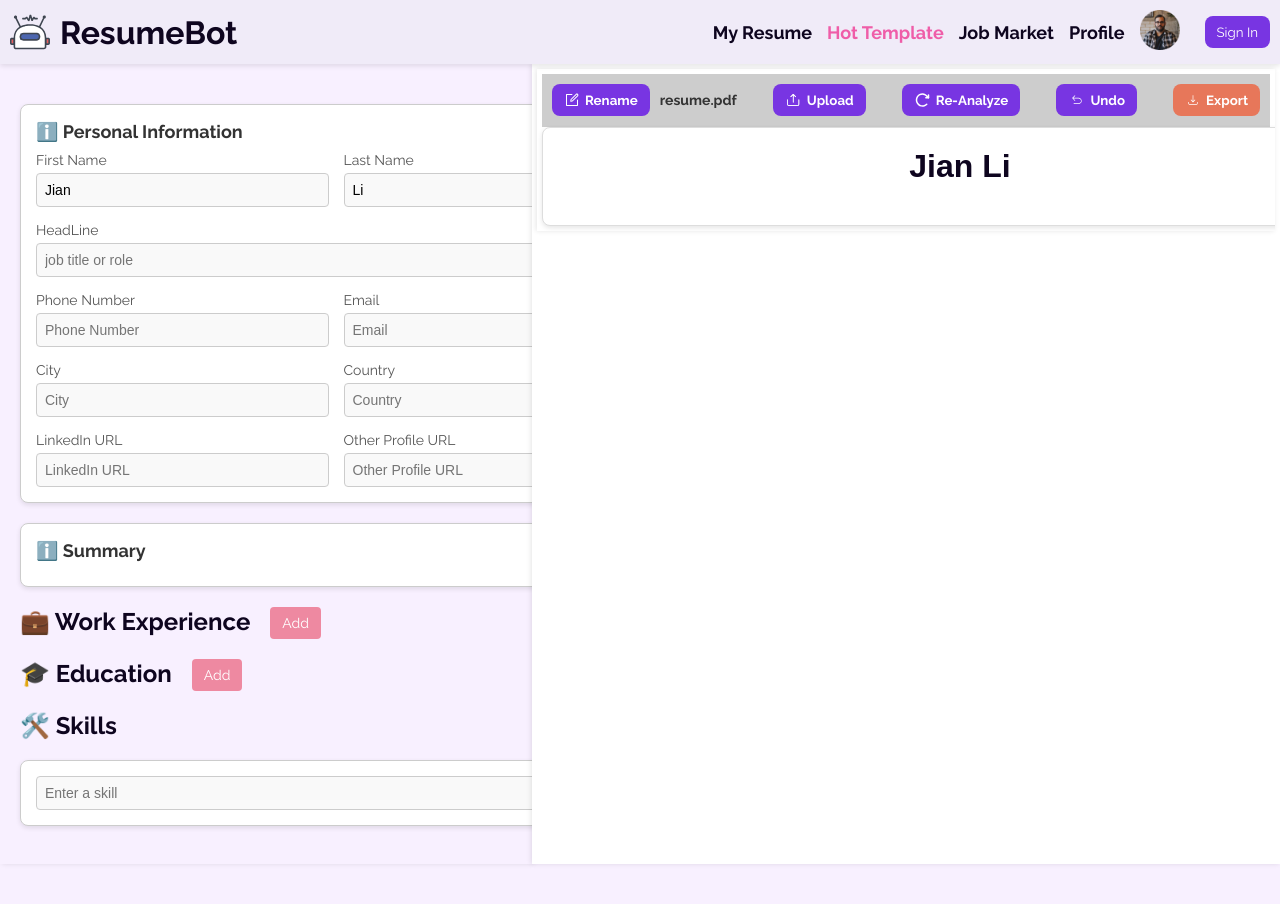
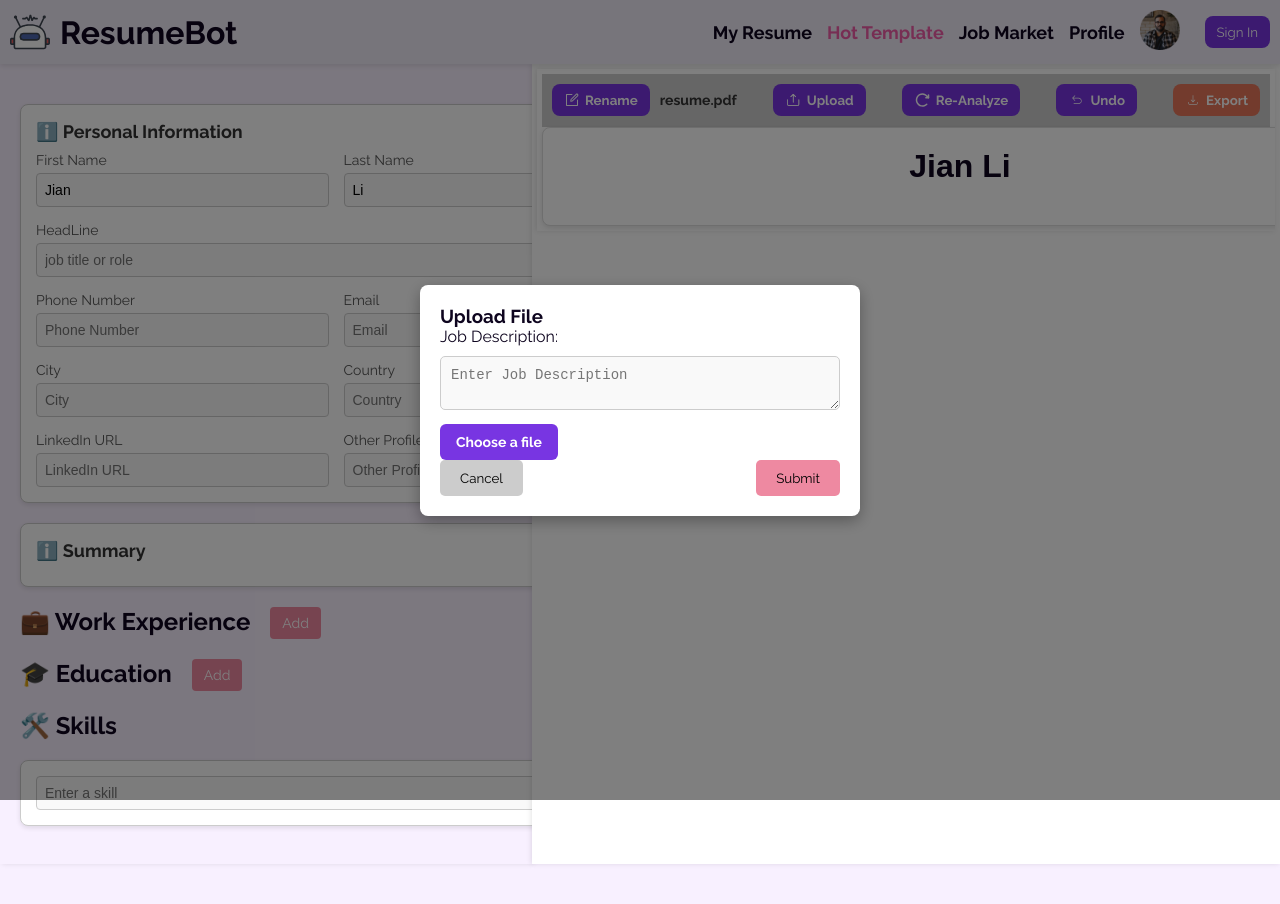
Before and after one commit to RichardThunder/Resume-Modifier, a Vue app: page / in a window 1280 px wide. Both pictures are taken after a click on the button "Upload". Shown: the top 904 px of the page. Built offline with nearby package versions, Linux system fonts and the light colour scheme.

Commit message:
添加一个文件上传页面, 用于输入job description && resume.pdf

```diff
--- a/src/components/Toolbar.vue
+++ b/src/components/Toolbar.vue
@@ -5,27 +5,20 @@
       <button class="toolbar-btn rename" @click="editFileName">
         <img src="../assets/toolbar/ep_edit.svg" alt="edit"/>Rename
       </button>
-      <span class="file-name">{{fileName}}</span>
+      <span class="file-name">{{ fileName }}</span>
     </div>
 
     <div v-else class="filename-edit">
       <button class="toolbar-btn rename" @click="disableEditing">
         <img src="../assets/toolbar/save.svg" alt="save"/>Save
       </button>
-    <input type="text" class="file-name-input" ref="fileNameInput" v-model="fileName" @blur="disableEditing"  @keyup.enter="disableEditing"/>
+      <input type="text" class="file-name-input" ref="fileNameInput" v-model="fileName" @blur="disableEditing"
+             @keyup.enter="disableEditing"/>
     </div>
 
-    <button class="toolbar-btn upload" @click="toggleUpload">
+    <button class="toolbar-btn upload" @click="toggleModal">
       <img src="../assets/toolbar/circum_export.svg" alt="upload"/>Upload
     </button>
-    <input
-        type="file"
-        ref="fileInput"
-        class="file-input"
-        accept=".pdf"
-        @change="handleFileUpload"
-        v-show="showUpload"
-    />
     <button class="toolbar-btn reanalyze">
       <img src="../assets/toolbar/mynaui_redo.svg" alt="redo"/>Re-Analyze
     </button>
@@ -33,92 +26,121 @@
       <img src="../assets/toolbar/material-symbols-light_undo.svg" alt="undo"/>Undo
     </button>
     <button class="toolbar-btn export" @click="exportToPDF">
-      <img src="../assets/toolbar/material-symbols-light_download.svg" alt="export" />Export
+      <img src="../assets/toolbar/material-symbols-light_download.svg" alt="export"/>Export
     </button>
+  </div>
+  <!-- 弹出窗口 -->
+  <div v-if="showModal" class="modal-overlay">
+    <div class="modal">
+      <h3>Upload File</h3>
+      <label for="jobDescription">Job Description:</label>
+      <textarea
+          id="jobDescription"
+          v-model="jobDescription"
+          placeholder="Enter Job Description"
+          class="modal-input"
+      />
+      <div class="choose-and-filename">
+        <div class="choose-file">
+          <label for="fileUpload">Choose a file</label>
+          <input
+              id="fileUpload"
+              type="file"
+              ref="fileInput"
+              class="file-input"
+              accept=".pdf"
+              @change="handleFileChange"
+          />
+        </div>
+        <span v-if="selectedFile" style="font-weight: bold">{{ selectedFile.name }}</span>
+      </div>
+      <div class="modal-actions">
+        <button class="modal-btn cancel" @click="toggleModal">Cancel</button>
+        <button class="modal-btn" @click="submitData">Submit</button>
+      </div>
+    </div>
   </div>
 </template>
 
 <script setup>
 import axios from 'axios';
-import {store,fileName} from '../store.js';
+import {store, fileName} from '../store.js';
 import {nextTick, ref} from 'vue';
 import html2pdf from 'html2pdf.js';
 
 const showUpload = ref(false);
 const fileInput = ref(null);
 const isEditing = ref(false);
-const fileNameInput =ref(null);
+const fileNameInput = ref(null);
+const showModal = ref(false);
+const jobDescription = ref('');
+const selectedFile = ref(null);
 
-const toggleUpload = () => {
-  showUpload.value = !showUpload.value;
-  if (showUpload.value) {
-    // 自动点击文件上传框
-    fileInput.value?.click();
+const toggleModal = () => {
+  showModal.value = !showModal.value;
+};
+const handleFileChange = (event) => {
+  selectedFile.value = event.target.files[0];
+};
+
+const submitData = async () => {
+  if (!jobDescription.value || !selectedFile.value) {
+    alert('Please provide both job description and a file.');
+    return;
+  }
+
+  const formData = new FormData();
+  formData.append('file', selectedFile.value);
+  formData.append('job_description', jobDescription.value);
+
+  try {
+    const response = await axios.post('http://localhost:8080/api/pdfupload/', formData, {
+      headers: {'Content-Type': 'multipart/form-data'}
+    });
+
+    if (response.data.status === 200) {
+      console.log('Data received from server:', response.data);
+      fileName.value = selectedFile.value.name;
+      Object.assign(store, response.data.data);
+    } else {
+      console.error('Error uploading data:', response.data);
+    }
+  } catch (error) {
+    console.error('Failed to upload data:', error);
+  } finally {
+    toggleModal();
+    jobDescription.value = '';
+    selectedFile.value = null;
+
+  }
+};
+const editFileName = () => {
+  isEditing.value = true;
+  nextTick(() => {
+    fileNameInput.value?.focus();
+  });
+
+};
+const disableEditing = () => {
+  isEditing.value = false;
+  if (!fileName.value) {
+    fileName.value = 'Untitled.pdf';
   }
 };
 
-const handleFileUpload = async (event) => {
-  const file = event.target.files[0];
-  if (!file) return;
-  fileName.value = file.name; // 保存文件名
-
-  const formData = new FormData();
-  formData.append('pdf', file);
-
-  try {
-    const response = await axios.post('http://localhost:8080/api/pdfupload/', formData, {
-      headers: { 'Content-Type': 'multipart/form-data' },
-    });
-    if (response.data.status === 200) {
-      Object.assign(store, response.data.data);
-      console.log('Data received from server:', store);
-    } else {
-      console.error('Error uploading PDF:', response.data);
-    }
-  } catch (error) {
-    console.error('Failed to upload PDF:', error);
-  } finally {
-    showUpload.value = false;
-  }
-};
-const editFileName = ()=>{
-  isEditing.value=true;
-  nextTick(()=>{fileNameInput.value?.focus();})
-
-}
-const disableEditing=()=>{
-  isEditing.value=false;
-  if(!fileName.value){
-    fileName.value="Untitled.pdf";
-  }
-}
-
-const exportToPDF=()=>{
+const exportToPDF = () => {
   const element = document.querySelector('.resume-container'); // 选择需要导出的内容
-  console.log(element+""+"element");
+  console.log(element + '' + 'element');
   const options = {
     margin: 0.5,
     filename: fileName.value,
-      image: { type: 'jpeg', quality: 0.98 },
-      html2canvas: { scale: 2,useCORS: true, },
-      jsPDF: { unit: 'in', format: [11,17], orientation: 'portrait' },
+    image: {type: 'jpeg', quality: 0.98},
+    html2canvas: {scale: 2, useCORS: true},
+    jsPDF: {unit: 'in', format: [11, 17], orientation: 'portrait'}
   };
 
   html2pdf().set(options).from(element).save();
-}
-/*const uploadPDF = async () => {
-  try {
-    const response = await axios.post('http://localhost:8080/api/pdfupload/');
-    if (response.data.status === 200) {
-      Object.assign(store,response.data.data);
-      console.log("get data from server",store);
-    } else {
-      console.error('Error uploading PDF:', response.data);
-    }
-  } catch (error) {
-    console.error('Failed to upload PDF:', error);
-  }
-};*/
+};
 </script>
 
 <style>
@@ -160,9 +182,11 @@ const exportToPDF=()=>{
 .toolbar button {
   padding: 5px 5px;
 }
+
 .file-input {
-  display: none;
+  display: flex;
 }
+
 .file-name {
   margin-left: 10px;
   font-size: 14px;
@@ -170,6 +194,7 @@ const exportToPDF=()=>{
   font-weight: bold;
   align-items: center;
 }
+
 .file-name-input {
   font-size: 14px;
   color: #333;
@@ -186,9 +211,94 @@ const exportToPDF=()=>{
   border-color: #007BFF;
   box-shadow: 0 0 5px rgba(0, 123, 255, 0.5);
 }
-.filename-edit{
+
+.filename-edit {
   display: flex;
   align-items: center;
 }
 
+.modal-overlay {
+  position: fixed;
+  top: 0;
+  left: 0;
+  width: 100%;
+  height: 100%;
+  background-color: rgba(0, 0, 0, 0.5);
+  display: flex;
+  justify-content: center;
+  align-items: center;
+  z-index: 1000;
+}
+
+.modal {
+  background: white;
+  padding: 20px;
+  border-radius: 8px;
+  box-shadow: 0 5px 15px rgba(0, 0, 0, 0.3);
+  width: 400px;
+  max-width: 90%;
+}
+
+.modal h3 {
+  margin-top: 0;
+}
+
+.modal-input {
+  width: 100%;
+  padding: 10px;
+  margin: 10px 0;
+  border: 1px solid #ccc;
+  border-radius: 5px;
+}
+
+.modal-actions {
+  display: flex;
+  justify-content: space-between;
+}
+
+.modal-btn {
+  padding: 10px 20px;
+  border: none;
+  border-radius: 5px;
+  cursor: pointer;
+  background-color: var(--button-secondary-color);
+}
+
+.modal-btn.cancel {
+  background-color: #ccc;
+}
+
+.modal-btn:hover {
+  opacity: 0.9;
+}
+
+.choose-file {
+  justify-content: space-between;
+  gap: 10px;
+  white-space: nowrap;
+  background-color: var(--button-primary-color); /* 按钮背景颜色 */
+  color: white; /* 按钮文字颜色 */
+  padding: 10px 16px; /* 按钮内边距 */
+  border-radius: 6px; /* 按钮圆角 */
+  font-size: 14px; /* 字体大小 */
+  font-weight: bold; /* 字体加粗 */
+  display: inline-block; /* 使其看起来像按钮 */
+  cursor: pointer; /* 鼠标悬浮变为手形 */
+  text-align: center; /* 文字居中 */
+  transition: background-color 0.3s ease, transform 0.2s ease; /* 交互动画 */
+}
+
+.file-input {
+  display: none; /* 隐藏默认的文件选择框 */
+}
+.choose-and-filename{
+  display: flex;
+  align-items: center;
+  justify-content: space-between;
+}
+.modal-file-upload span {
+  margin-left: 10px;
+  font-size: 14px;
+  color: #fffdfd;
+}
 </style>
```
Also changed, not shown: 1 other file (tests, documents, lock files or other folders). Lines whose indentation alone changed are shown as unchanged.
